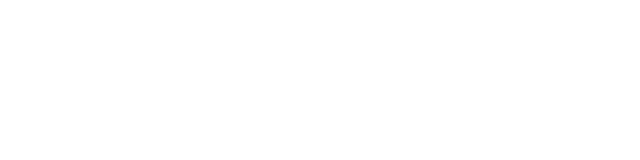
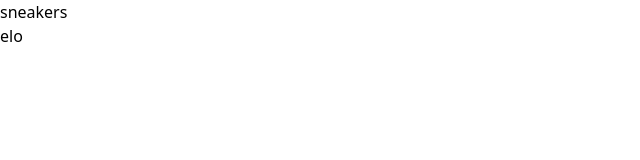
Before and after one commit to Kris1027/ecommerce-product-page, a React (Vite) app: page / in a window 1280 px wide. Shown: the top 160 px of the page, without its empty margins (0-640 px from the left). Built offline with nearby package versions, Linux system fonts and the light colour scheme.

Commit message:
Create AppLayout using React Router

```diff
--- a/src/App.jsx
+++ b/src/App.jsx
@@ -1,5 +1,22 @@
+import { RouterProvider, createBrowserRouter } from 'react-router-dom';
+
+import AppLayout from './features/pages/AppLayout';
+import Home from './features/pages/Home';
+
+const router = createBrowserRouter([
+  {
+    element: <AppLayout />,
+    children: [
+      {
+        path: '/',
+        element: <Home />,
+      },
+    ],
+  },
+]);
+
 function App() {
-  return;
+  return <RouterProvider router={router} />;
 }
 
 export default App;
--- /dev/null
+++ b/src/features/pages/AppLayout.jsx
@@ -0,0 +1,16 @@
+import { Outlet } from 'react-router-dom';
+
+import Header from './Header';
+
+function AppLayout() {
+  return (
+    <div>
+      <Header />
+      <main>
+        <Outlet />
+      </main>
+    </div>
+  );
+}
+
+export default AppLayout;
--- /dev/null
+++ b/src/features/pages/Header.jsx
@@ -0,0 +1,9 @@
+function Header() {
+  return (
+    <div>
+      <h1>sneakers</h1>
+    </div>
+  );
+}
+
+export default Header;
--- /dev/null
+++ b/src/features/pages/Home.jsx
@@ -0,0 +1,9 @@
+function Home() {
+  return (
+    <div>
+      <h1>elo</h1>
+    </div>
+  );
+}
+
+export default Home;
```
